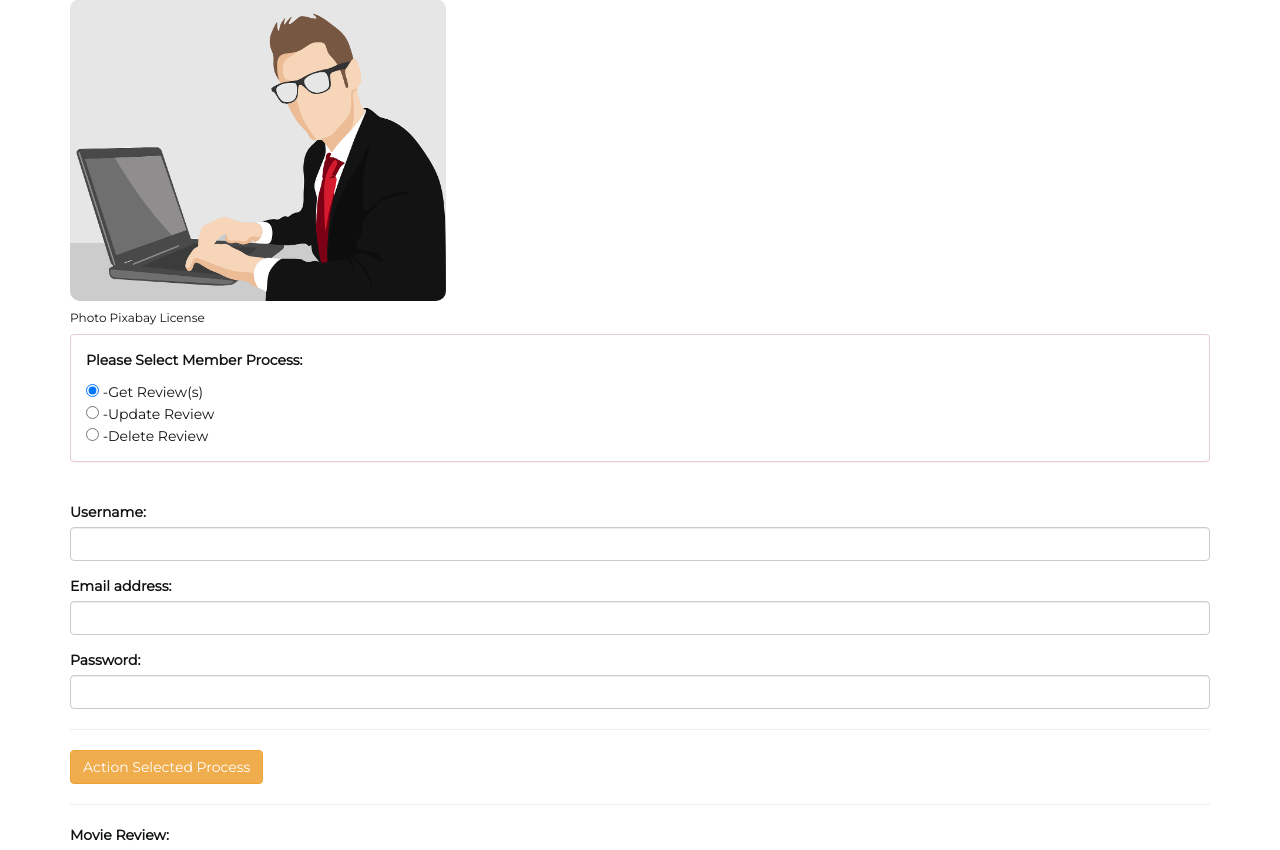
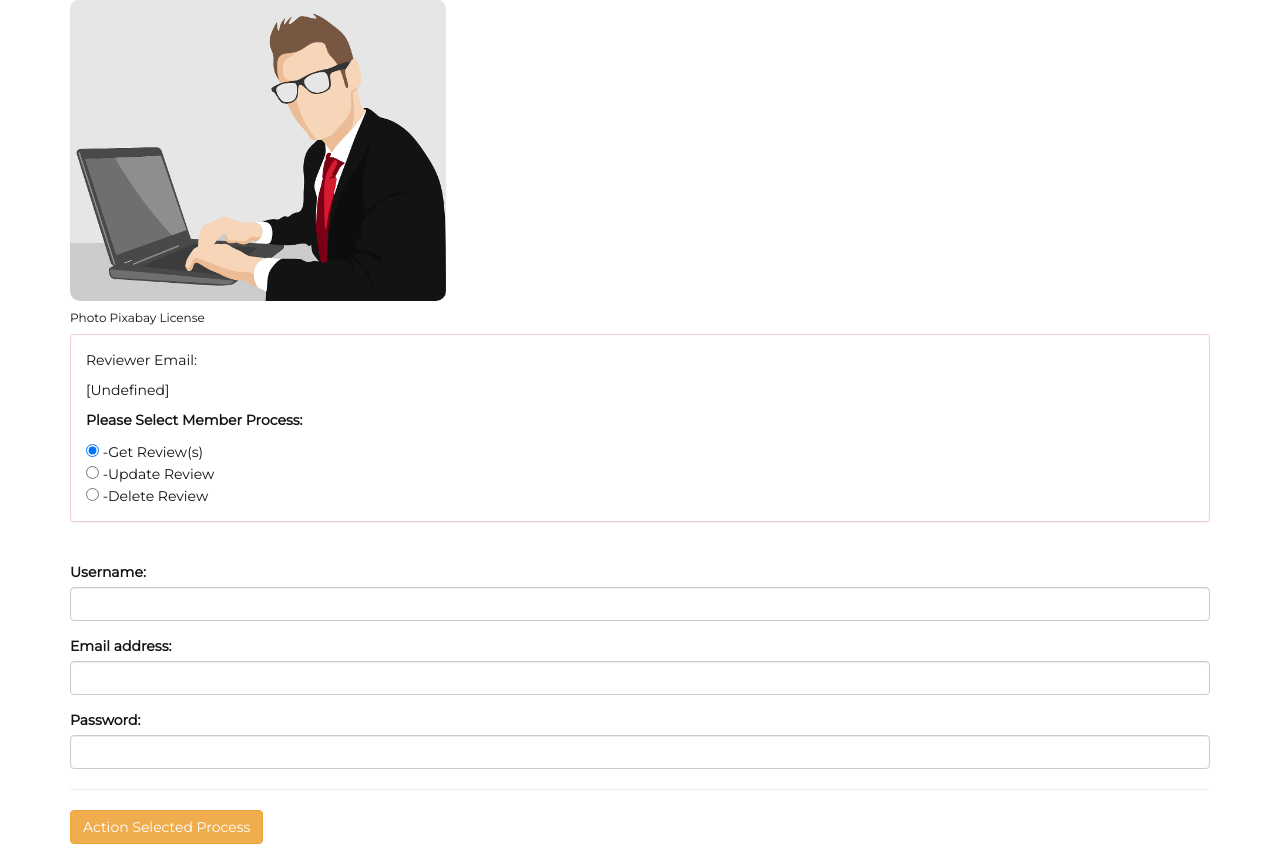
Before and after one commit to cofoeducistudent/BMMDB_c, a Flask app: page /member-options-gr in a window 1280 px wide. Shown: the part 263-1113 px from the top of the page. Run offline with Flask 2, Linux system fonts and the light colour scheme; some libraries are stand-ins or nearby versions.

Commit message:
added reviewr email id to options page for confirmation

```diff
--- a/Flask/run.py
+++ b/Flask/run.py
@@ -463,7 +463,7 @@ def memberOptions():
                     if mem == crv_em and unlock == True:
                         rev_bag.append(mr)
 
-                return render_template('member-options-gr.html', page='Member Maintenance Page!', fm=siteText["footer-message"], rev_bag=rev_bag, unlock=unlock,lg=legalFooter["legal-message"])
+                return render_template('member-options-gr.html',crv_em=crv_em, page='Member Maintenance Page!', fm=siteText["footer-message"], rev_bag=rev_bag, unlock=unlock,lg=legalFooter["legal-message"])
 
             elif  uem == rem and users['u_password'] != request.form['password'] :
 
@@ -538,6 +538,7 @@ def memberOptions():
                 rem=rem.upper()
                 crv_em = request.form['e-mail']
                 if uem == rem and users['u_password'] != request.form['password'] and request.form['user-options'] == 'Delete' and users['u_role'] == 'Admin':
+
                     return render_template('member-options.html', page='Member Maintenance Page!', fm=siteText["footer-message"],lg=legalFooter["legal-message"], rev_bag=rev_bag, unlock=unlock)
 
 
--- a/Flask/templates/index.html
+++ b/Flask/templates/index.html
@@ -6,6 +6,8 @@
         {{super()}}
         <div class="row">
             <div class="col-md-12">
+
+
                 <!-- Jumbotron -->
                 <div class="jumbotron">
                     <img class="img-fluid inset-large-images" src="{{url_for('static', filename='images/cinema5.jpg')}}"
@@ -17,6 +19,8 @@
                     <p><h4>We pride ourselves on members providing un-bias reviews for movies big and small.
                         </h4></p>
                 </div>
+
+
                 <!-- Legal -->
                 <div class="col-sm-12 text-center  w-100"></div>
                 <div class="legal-message">
@@ -28,6 +32,8 @@
                     <a href={{ url_for('promoteUser') }}>** Delete this link prior to production **</a>
                     </p>
                 </div>
+
+
                 <!-- Footer -->
                 <div class="row">
                     <div class="col-sm-12 text-center  w-100">
--- a/Flask/templates/member-options-gr.html
+++ b/Flask/templates/member-options-gr.html
@@ -17,6 +17,10 @@
             <div class="col-sm-12">
                 <div class="panel panel-danger">
                     <div class="panel-body">
+
+                        <p>Reviewer Email:</p>
+                        <p>{{ [crv_em]   }}</p>
+
                         <p><b>Please Select Member Process:</b></p>
                         <input type="radio" name="user-options" value="None" class="form-group" checked> -Get
                         Review(s)</input><br>
```
Also changed, not shown: Flask/templates/default.html (+29 -0 lines).
